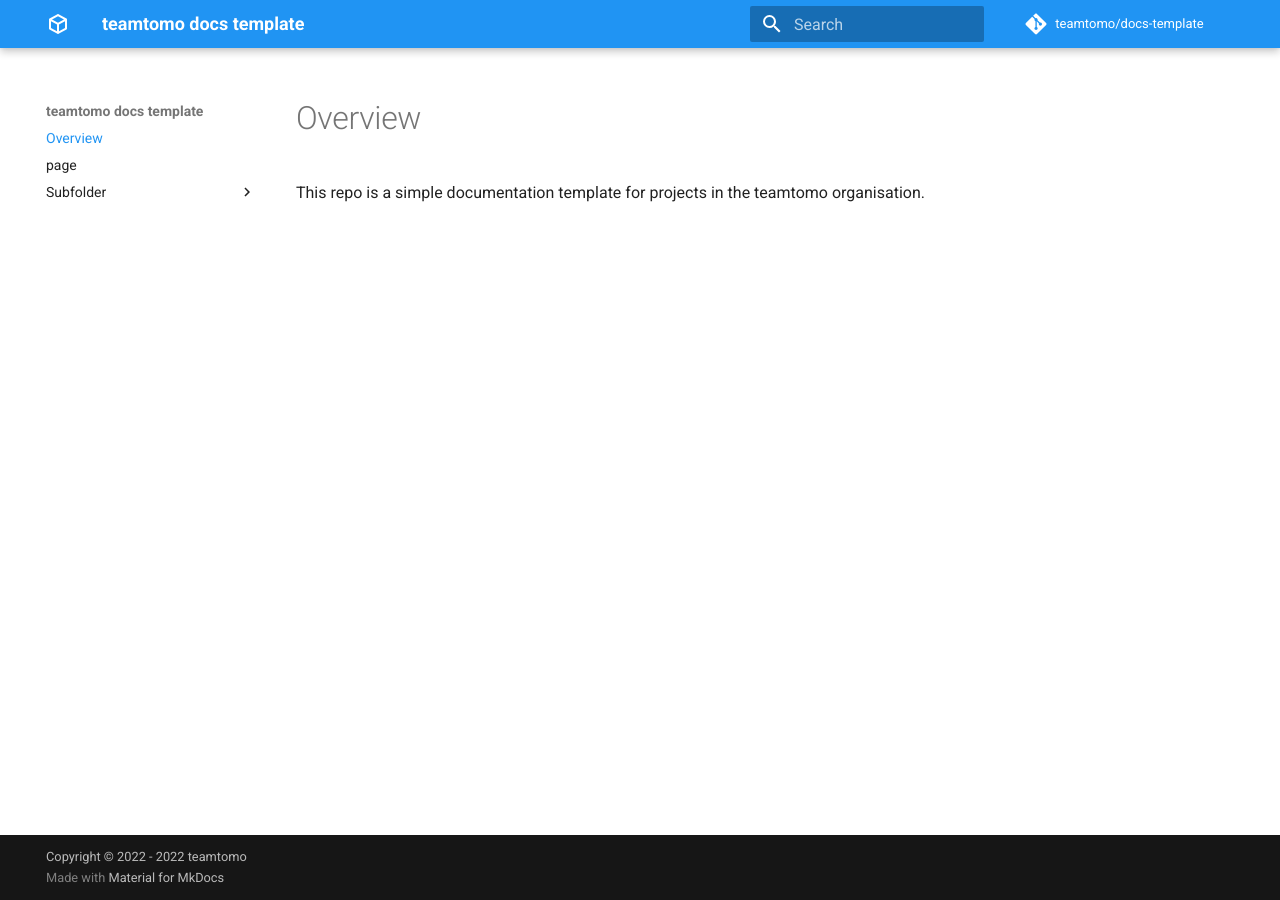
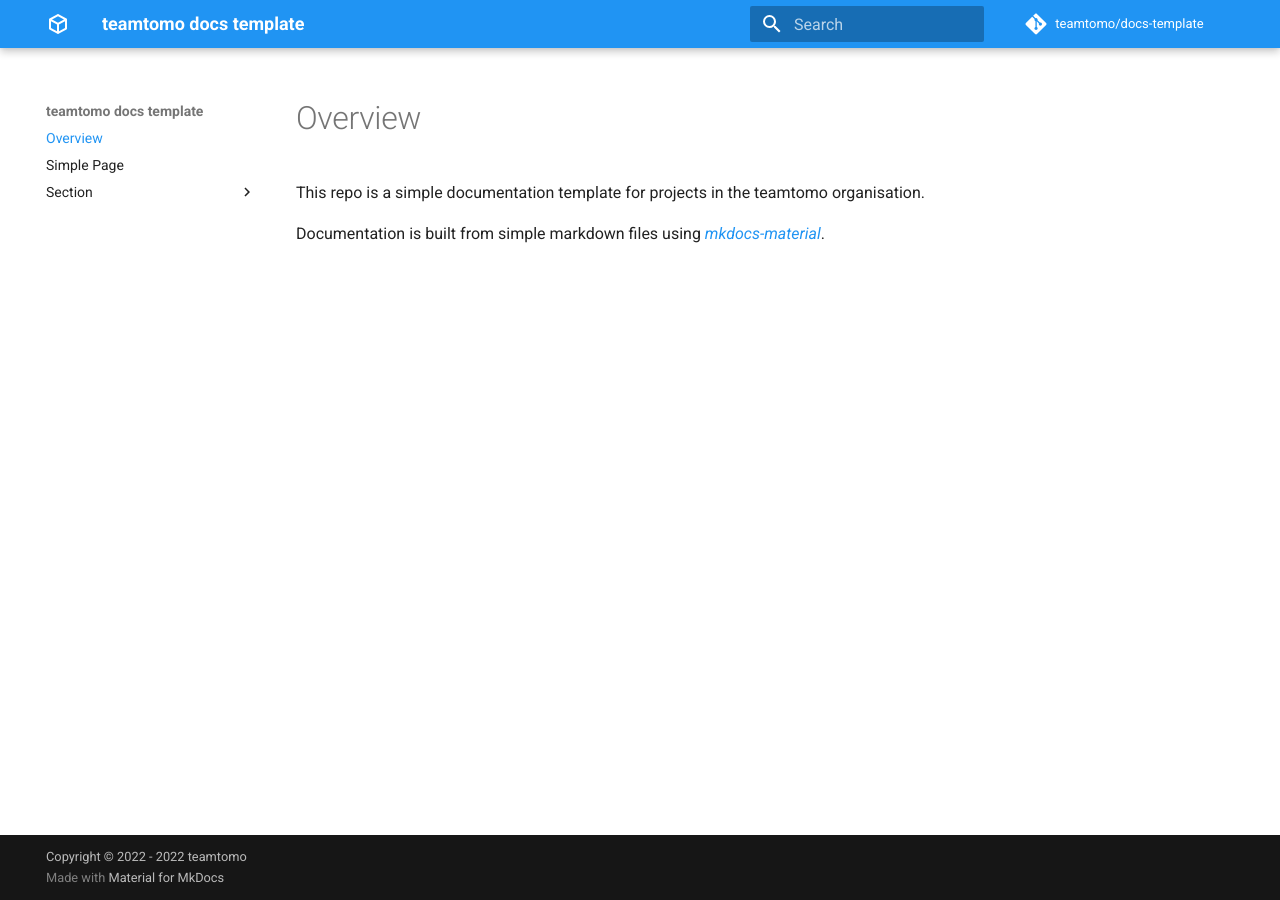
Before and after one commit to teamtomo/docs-template, an MkDocs documentation site: the page built from docs/index.md, in a window 1280 px wide. Built offline with MkDocs 1.6.1 and Material for MkDocs 9.7.7, drawn with Linux system fonts in a browser that asks for light colours; comment, search, counter and statistics services are not loaded.

Commit message:
minor update

```diff
--- a/docs/index.md
+++ b/docs/index.md
@@ -1,3 +1,6 @@
 # Overview
 
 This repo is a simple documentation template for projects in the teamtomo organisation.
+
+Documentation is built from simple markdown files using
+*[mkdocs-material](https://squidfunk.github.io/mkdocs-material/)*.
--- a/docs/page.md
+++ b/docs/page.md
@@ -1,3 +1,3 @@
-# page
+# Simple Page
 
 here is a documentation page! Things are written in markdown
```
Also changed, not shown: README.md (+13 -2 lines), docs/section/another_page.md (added, +3 -0 lines), docs/subfolder/other_page.md (deleted, +0 -3 lines).
